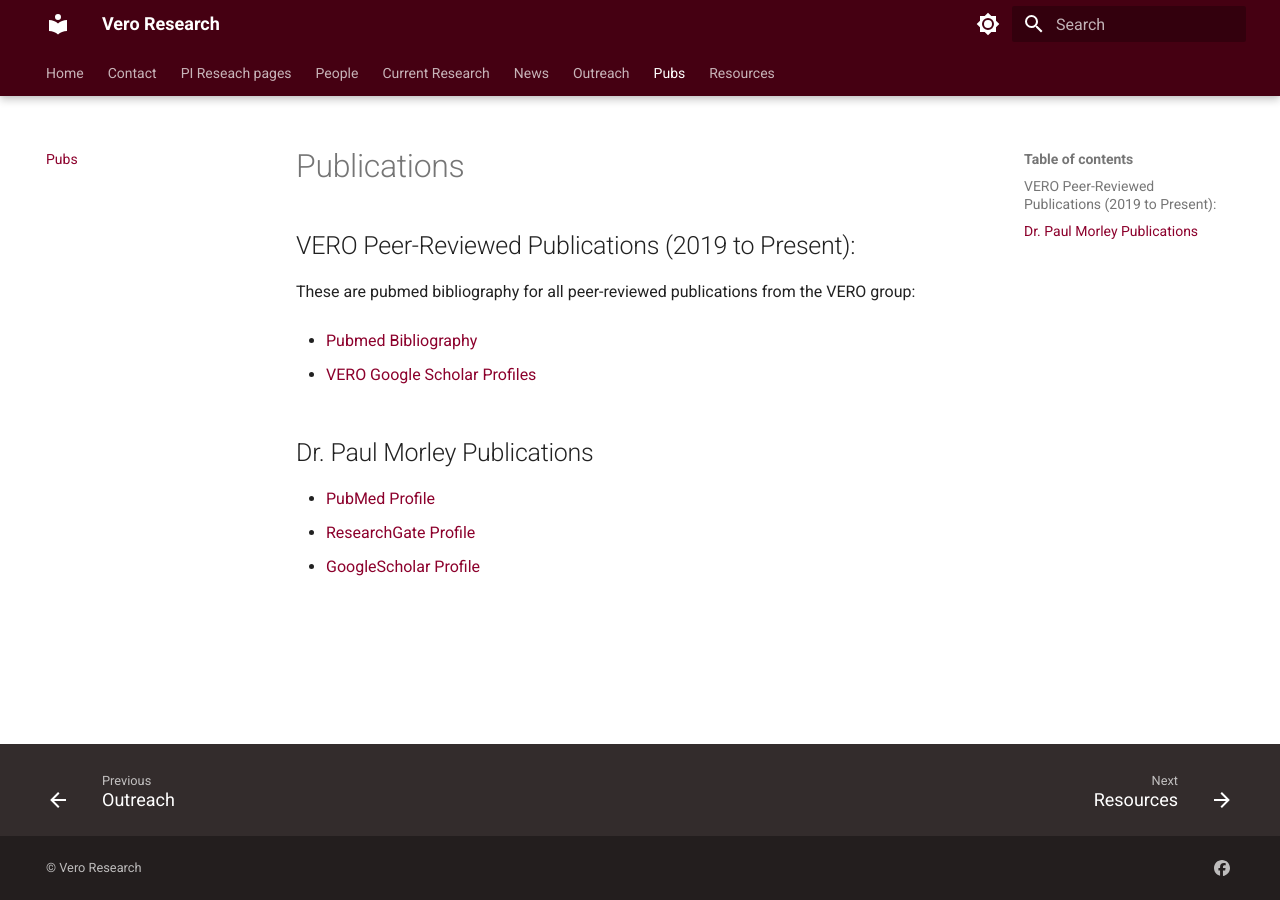
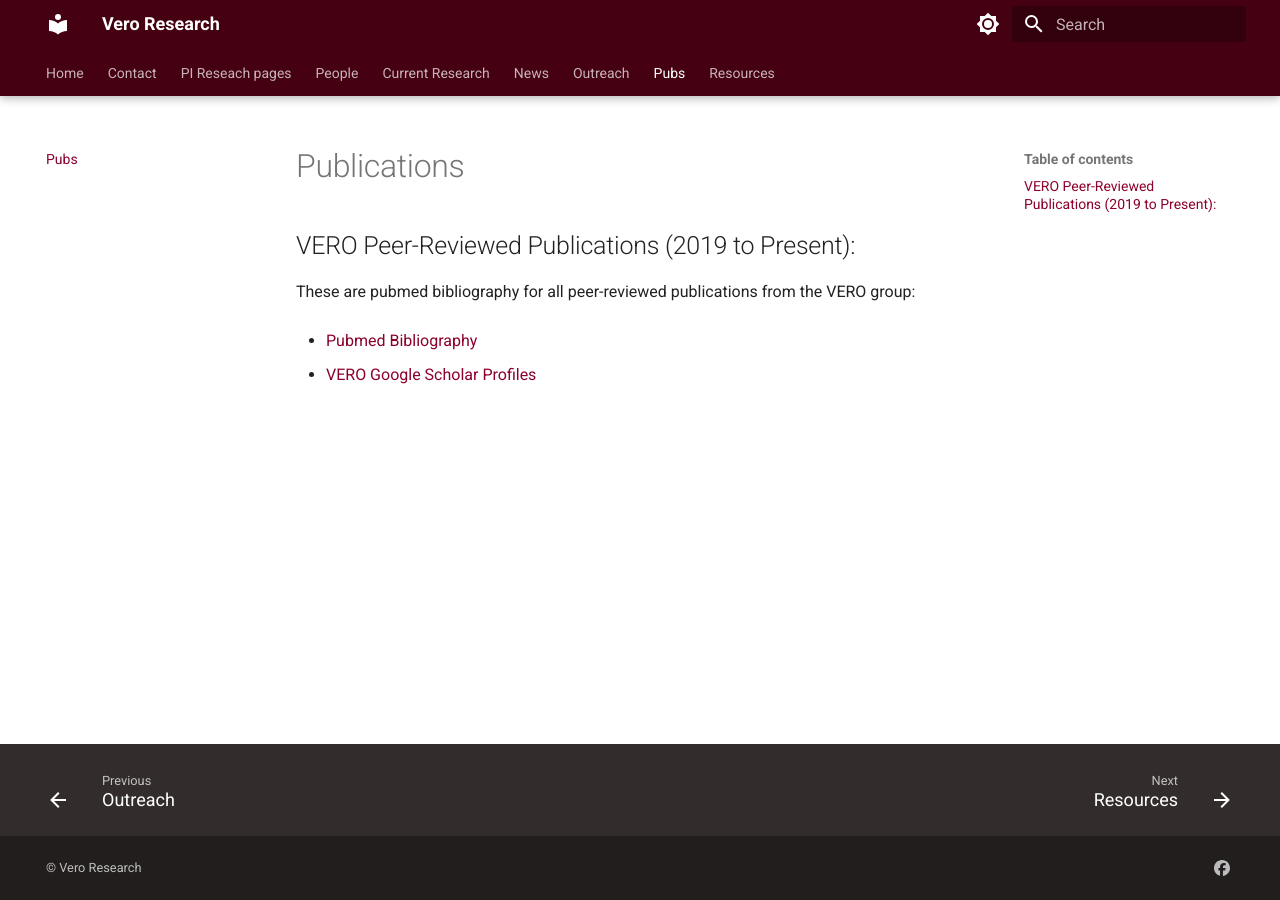
Before and after one commit to Microbial-Ecology-Group/vero-research, an MkDocs documentation site: the page built from docs/pubs.md, in a window 1280 px wide. Built offline with MkDocs 1.6.1 and Material for MkDocs 9.7.7, drawn with Linux system fonts in a browser that asks for light colours.

Commit message:
Update pubs.md

```diff
--- a/docs/pubs.md
+++ b/docs/pubs.md
@@ -8,8 +8,3 @@ These are pubmed bibliography for all peer-reviewed publications from the VERO g
 * [Pubmed Bibliography](https://www.ncbi.nlm.nih.gov/myncbi/vero.publications.1/bibliography/public/)
 
 * [VERO Google Scholar Profiles](https://scholar.google.com/citations?user=WVDlQrUAAAAJ)
-
-## Dr. Paul Morley Publications
-* [PubMed Profile](https://www.ncbi.nlm.nih.gov/myncbi/14Ikqzq30Nv5a/bibliography/public/)
-* [ResearchGate Profile](https://www.researchgate.net/profile/Paul_Morley2)
-* [GoogleScholar Profile](https://scholar.google.com/citations?user=T-yNyx0AAAAJ&hl=en)
```
